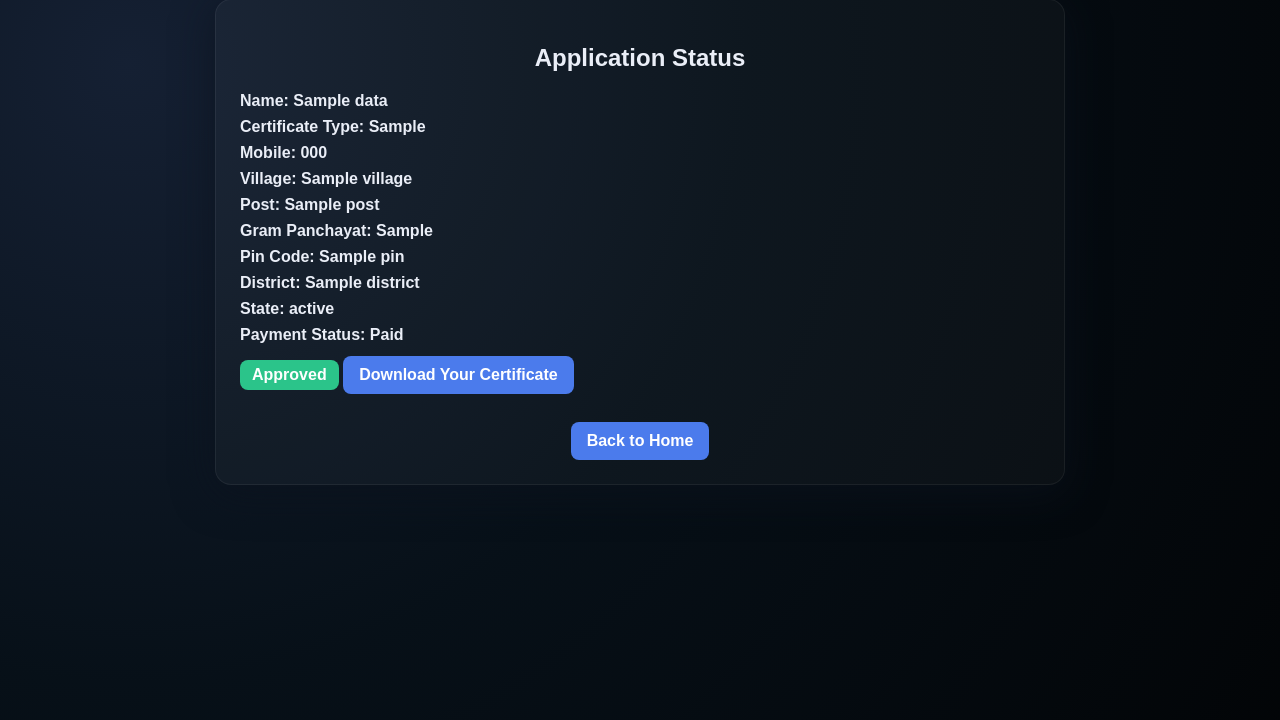
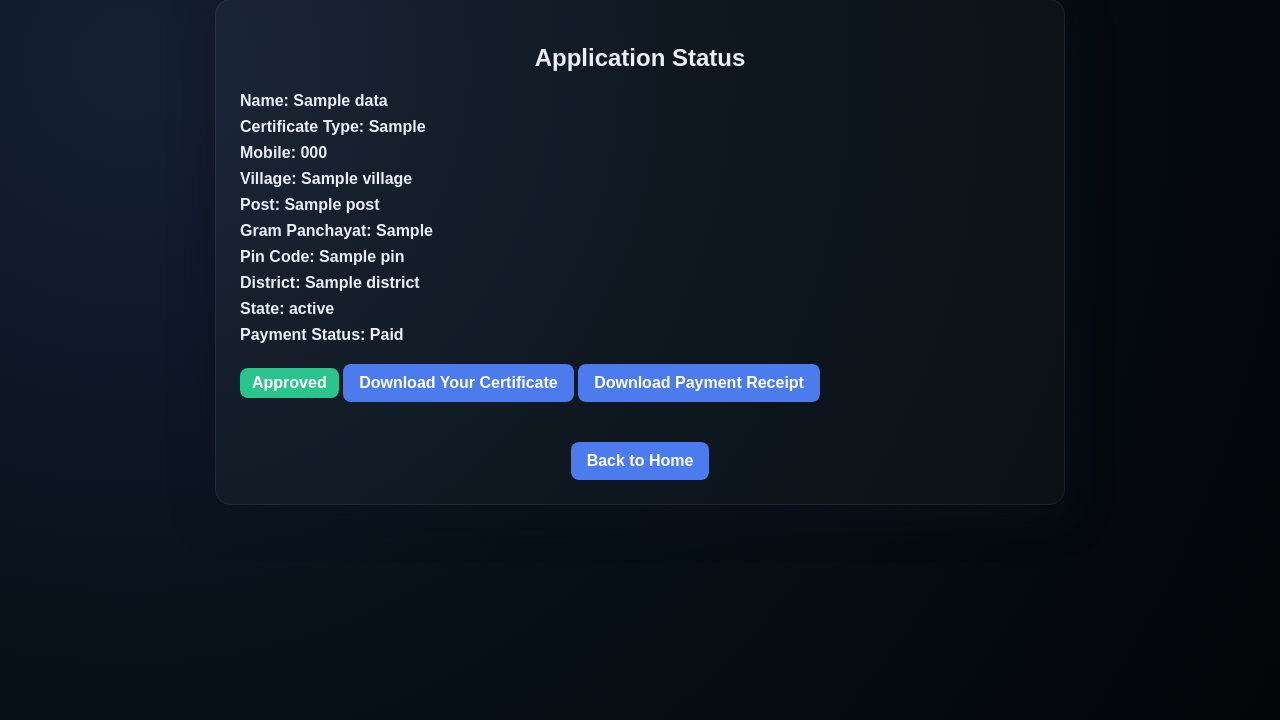
Before and after one commit to Aditya1234AD/certificate-app, a Flask app: template templates/status.html in a window 1280 px wide. Shown: the part 21-741 px from the top of the page. Run offline with Flask 3, Linux system fonts and the light colour scheme; the template is opened without the code that fills it: most values are stand-ins (such as "Sample title", 1, 10 or a date in 2020).

Commit message:
Update status.html

```diff
--- a/templates/status.html
+++ b/templates/status.html
@@ -35,7 +35,6 @@ h4 { margin: 8px 0; }
 .rejected { background-color: #ff4c4c; color: #fff; }
 .processed { background-color: #4b7bec; color: #fff; }
 .approved { background-color: #2bc48a; color: #fff; }
-.qr-code { margin: 16px 0; text-align: center; }
 a.download-btn {
     display: inline-block;
     padding: 10px 16px;
@@ -44,6 +43,7 @@ a.download-btn {
     text-decoration: none;
     border-radius: 8px;
     font-weight: 600;
+    margin-top: 12px;
 }
 a.download-btn:hover { background-color: #2b4aa4; }
 .message { text-align: center; margin-top: 40px; font-size: 18px; color: #ffcc00; }
@@ -69,14 +69,17 @@ a.download-btn:hover { background-color: #2b4aa4; }
             {{ data.status }}
         </h4>
 
-        {% if (data.status == 'Processed' or data.status == 'Approved') and data.payment_status == 'Paid' %}
+        {% if data.payment_status != 'Paid' %}
+            <!-- Show Pay button if payment pending -->
+            <div style="text-align:center; margin-top:20px;">
+                <a class="download-btn" href="/pay/{{ data.id }}">Pay Now</a>
+            </div>
+        {% elif (data.status == 'Processed' or data.status == 'Approved') %}
             {% if data.certificate_file %}
-                <a class="download-btn" href="{{ data.certificate_file }}" target="_blank">Download Your Certificate</a>
-            {% else %}
-                <div class="qr-code">
-                    <img src="https://api.qrserver.com/v1/create-qr-code/?size=200x200&data={{ data.id }}" alt="QR Code">
-                    <p>Scan QR code for verification</p>
-                </div>
+                <a class="download-btn" href="/download/certificate/{{ data.id }}" target="_blank">Download Your Certificate</a>
+            {% endif %}
+            {% if data.receipt_file %}
+                <a class="download-btn" href="/download/receipt/{{ data.id }}" target="_blank">Download Payment Receipt</a>
             {% endif %}
         {% else %}
             <p>Your certificate will appear here once it is processed and payment is complete.</p>
@@ -94,4 +97,4 @@ a.download-btn:hover { background-color: #2b4aa4; }
 </div>
 
 </body>
-</html>
+    </html>
```
